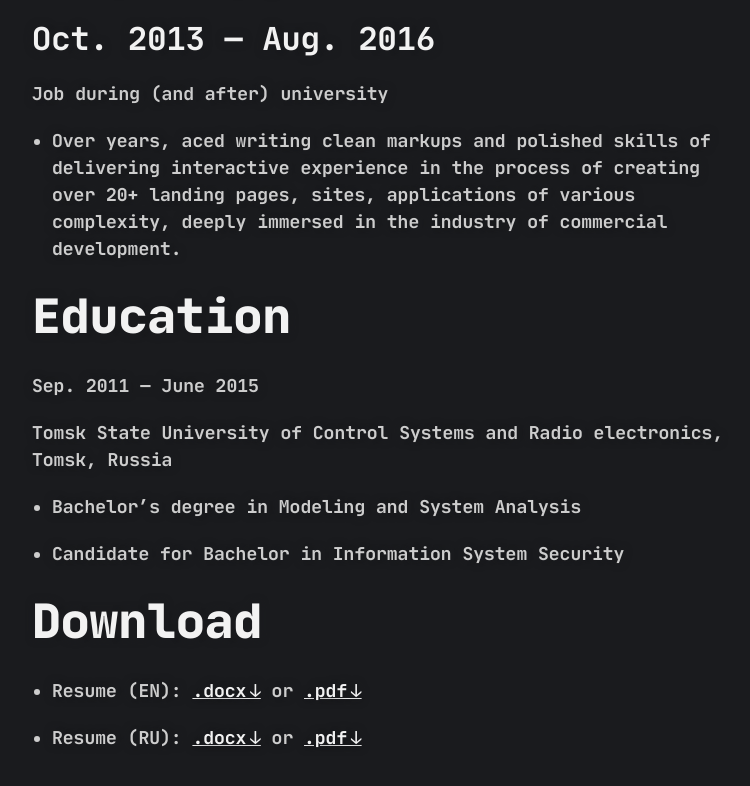
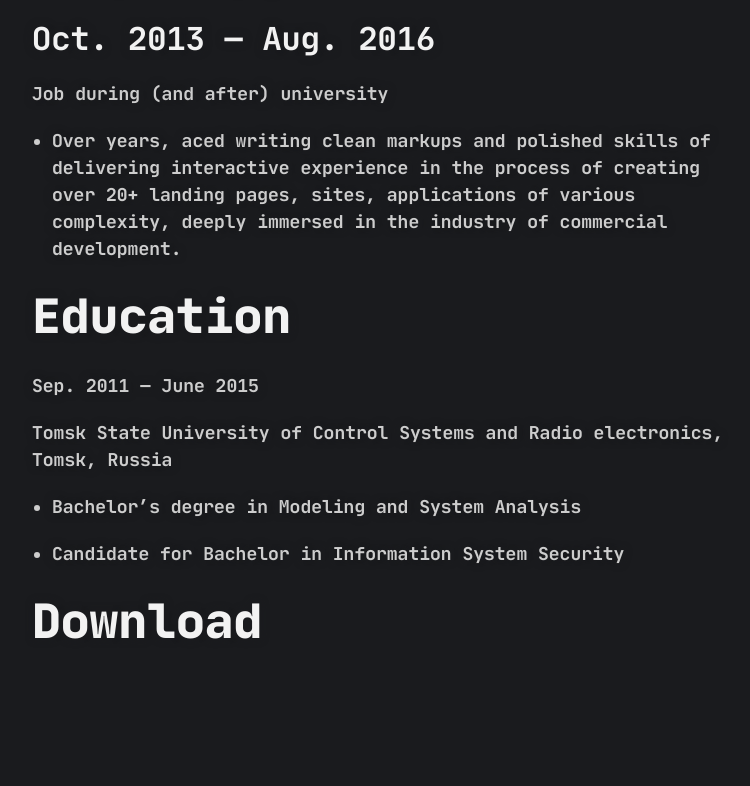
Before and after one commit to al4str/al4str-dev, a website: page public/index.html in a window 1280 px wide. Shown: the part 2946-3732 px from the top of the page, without its empty margins (248-998 px from the left). After the commit the page ends 3672 px from the top, so only its background shows below. Drawn offline with Linux system fonts and the light colour scheme.

Commit message:
delete static resume files

```diff
--- a/public/index.html
+++ b/public/index.html
@@ -491,56 +491,6 @@
   <h2 class="title-2">
     Download
   </h2>
-  <ul class="list">
-    <li class="list__item">
-      Resume (EN):
-      <a
-        class="link"
-        href="resume-alex-kasimov-en-2020.docx"
-        download
-        aria-label="Link to English resume in .docx format"
-      >
-        <span class="link__label">
-         .docx&thinsp;↓
-        </span>
-      </a>
-      or
-      <a
-        class="link"
-        href="resume-alex-kasimov-en-2020.pdf"
-        download
-        aria-label="Link to English resume in .pdf format"
-      >
-        <span class="link__label">
-          .pdf&thinsp;↓
-        </span>
-      </a>
-    </li>
-    <li class="list__item">
-      Resume (RU):
-      <a
-        class="link"
-        href="resume-alex-kasimov-ru-2020.docx"
-        download
-        aria-label="Link to Russian resume in .docx format"
-      >
-        <span class="link__label">
-          .docx&thinsp;↓
-        </span>
-      </a>
-      or
-      <a
-        class="link"
-        href="resume-alex-kasimov-ru-2020.pdf"
-        download
-        aria-label="Link to Russian resume in .pdf format"
-      >
-        <span class="link__label">
-          .pdf&thinsp;↓
-        </span>
-      </a>
-    </li>
-  </ul>
 </main>
 <script defer src="index.js"></script>
 </body>
```
Also changed, not shown: 4 other files.
